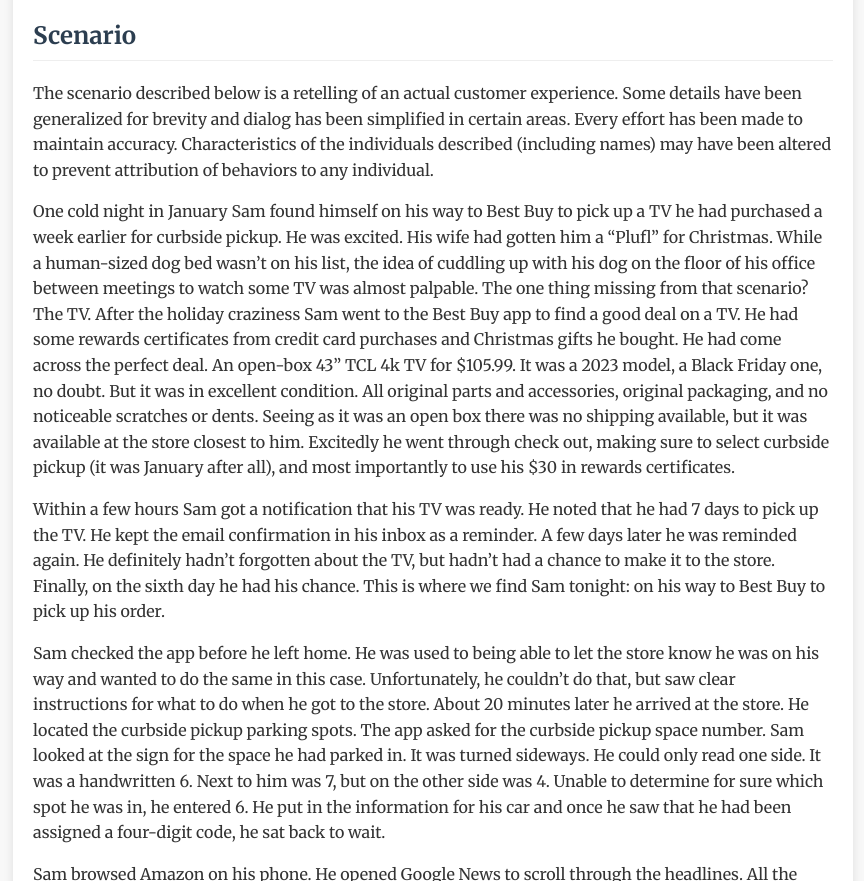
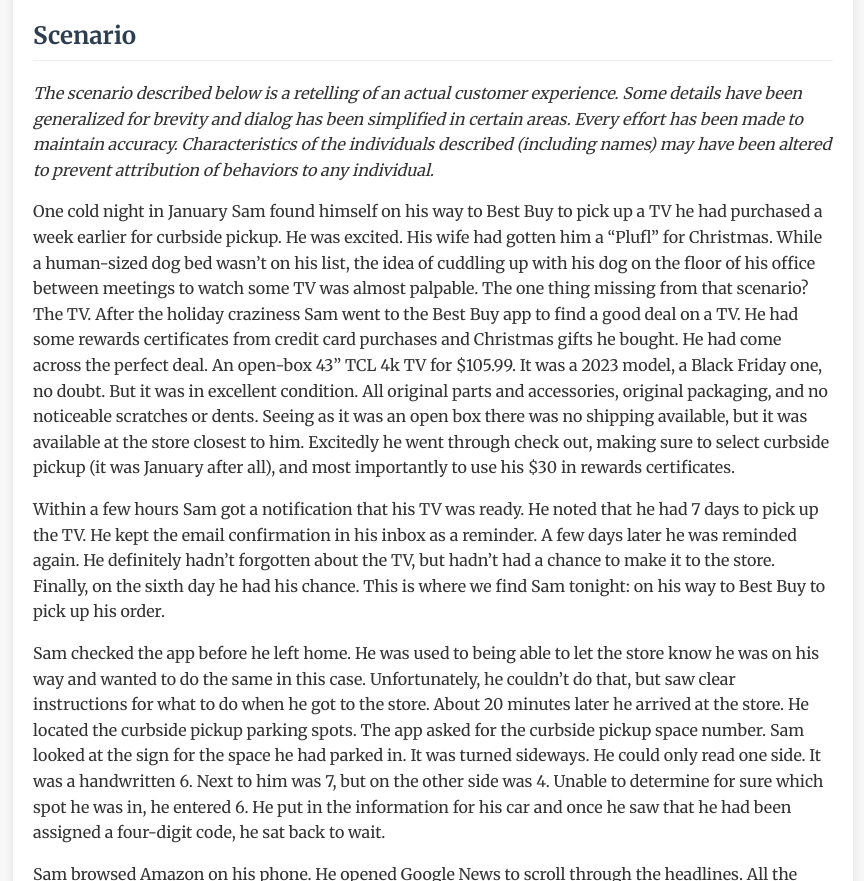
Before and after one commit to samueldowd/best-buy-case-study, a plain HTML site: page index.html in a window 1280 px wide. Shown: the part 888-1769 px from the top of the page, without its empty margins (207-1071 px from the left). Drawn offline with Linux system fonts and the light colour scheme.

Commit message:
Update index.html to italicize scenario disclaimer

```diff
--- a/index.html
+++ b/index.html
@@ -24,7 +24,7 @@
         <p>In today's retail battleground, customer experience reigns supreme and brand loyalty hangs in the balance. This case study dissects a seemingly simple Best Buy curbside pickup—gone wrong—to reveal the real-world impact of flawed processes and inconsistent service. "Sam's" experience, an open box TV purchase turned ordeal, illuminates critical themes: expectation management, the strategic value of seamless customer journeys, and the impact of inconsistent execution. This isn't just one bad experience; it's a symptom of systemic issues that can cost Best Buy customer loyalty and revenue. By analyzing Sam's journey, we'll pinpoint areas for improvement in order to spur conversations about opportunities for improvement.</p>
 
         <h2>Scenario</h2>
-        <p>The scenario described below is a retelling of an actual customer experience. Some details have been generalized for brevity and dialog has been simplified in certain areas. Every effort has been made to maintain accuracy. Characteristics of the individuals described (including names) may have been altered to prevent attribution of behaviors to any individual.</p>
+        <p><em>The scenario described below is a retelling of an actual customer experience. Some details have been generalized for brevity and dialog has been simplified in certain areas. Every effort has been made to maintain accuracy. Characteristics of the individuals described (including names) may have been altered to prevent attribution of behaviors to any individual.</em></p>
         <p>One cold night in January Sam found himself on his way to Best Buy to pick up a TV he had purchased a week earlier for curbside pickup. He was excited. His wife had gotten him a “Plufl” for Christmas. While a human-sized dog bed wasn’t on his list, the idea of cuddling up with his dog on the floor of his office between meetings to watch some TV was almost palpable. The one thing missing from that scenario? The TV. After the holiday craziness Sam went to the Best Buy app to find a good deal on a TV. He had some rewards certificates from credit card purchases and Christmas gifts he bought. He had come across the perfect deal. An open-box 43” TCL 4k TV for $105.99. It was a 2023 model, a Black Friday one, no doubt. But it was in excellent condition. All original parts and accessories, original packaging, and no noticeable scratches or dents. Seeing as it was an open box there was no shipping available, but it was available at the store closest to him. Excitedly he went through check out, making sure to select curbside pickup (it was January after all), and most importantly to use his $30 in rewards certificates.</p>
         <p>Within a few hours Sam got a notification that his TV was ready. He noted that he had 7 days to pick up the TV. He kept the email confirmation in his inbox as a reminder. A few days later he was reminded again. He definitely hadn’t forgotten about the TV, but hadn’t had a chance to make it to the store. Finally, on the sixth day he had his chance. This is where we find Sam tonight: on his way to Best Buy to pick up his order.</p>
         <p>Sam checked the app before he left home. He was used to being able to let the store know he was on his way and wanted to do the same in this case. Unfortunately, he couldn’t do that, but saw clear instructions for what to do when he got to the store. About 20 minutes later he arrived at the store. He located the curbside pickup parking spots. The app asked for the curbside pickup space number. Sam looked at the sign for the space he had parked in. It was turned sideways. He could only read one side. It was a handwritten 6. Next to him was 7, but on the other side was 4. Unable to determine for sure which spot he was in, he entered 6. He put in the information for his car and once he saw that he had been assigned a four-digit code, he sat back to wait.</p>
```
